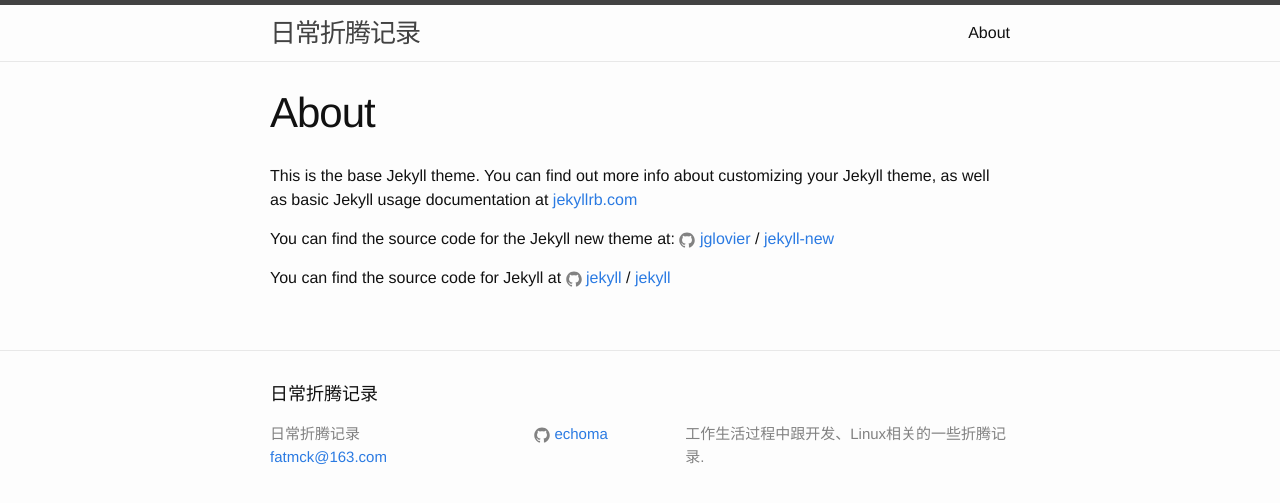
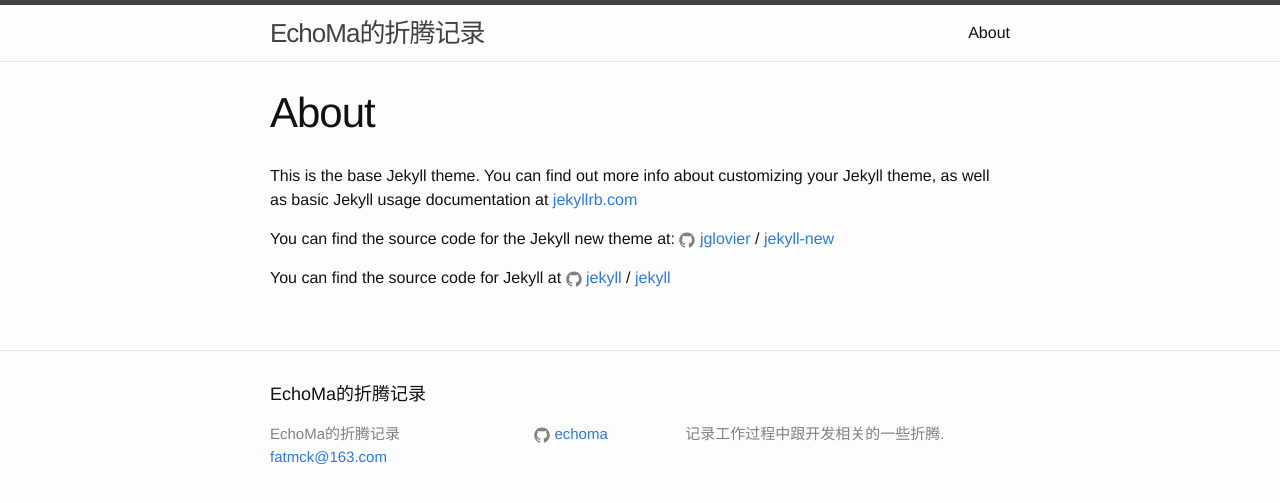
Before and after one commit to echoma/echoma.github.com, a Jekyll site: the page built from about.md, in a window 1280 px wide. Shown: the top 503 px of the page. Built offline with Jekyll 4.4.1, drawn with Linux system fonts in a browser that asks for light colours.

Commit message:
站点配置更新

```diff
--- a/_config.yml
+++ b/_config.yml
@@ -1,8 +1,8 @@
 # Site settings
-title: 日常折腾记录
+title: EchoMa的折腾记录
 email: fatmck@163.com
 description: >
-  工作生活过程中跟开发、Linux相关的一些折腾记录.
+  记录工作过程中跟开发相关的一些折腾.
 baseurl: "" # the subpath of your site, e.g. /blog
 url: "http://echoma.github.io"
 github_username:  echoma
--- a/index.html
+++ b/index.html
@@ -18,6 +18,6 @@ layout: default
     {% endfor %}
   </ul>
 
-  <p class="rss-subscribe">subscribe <a href="{{ "/feed.xml" | prepend: site.baseurl }}">via RSS</a></p>
+  <p class="rss-subscribe">订阅 <a href="{{ "/feed.xml" | prepend: site.baseurl }}">via RSS</a></p>
 
 </div>
```
